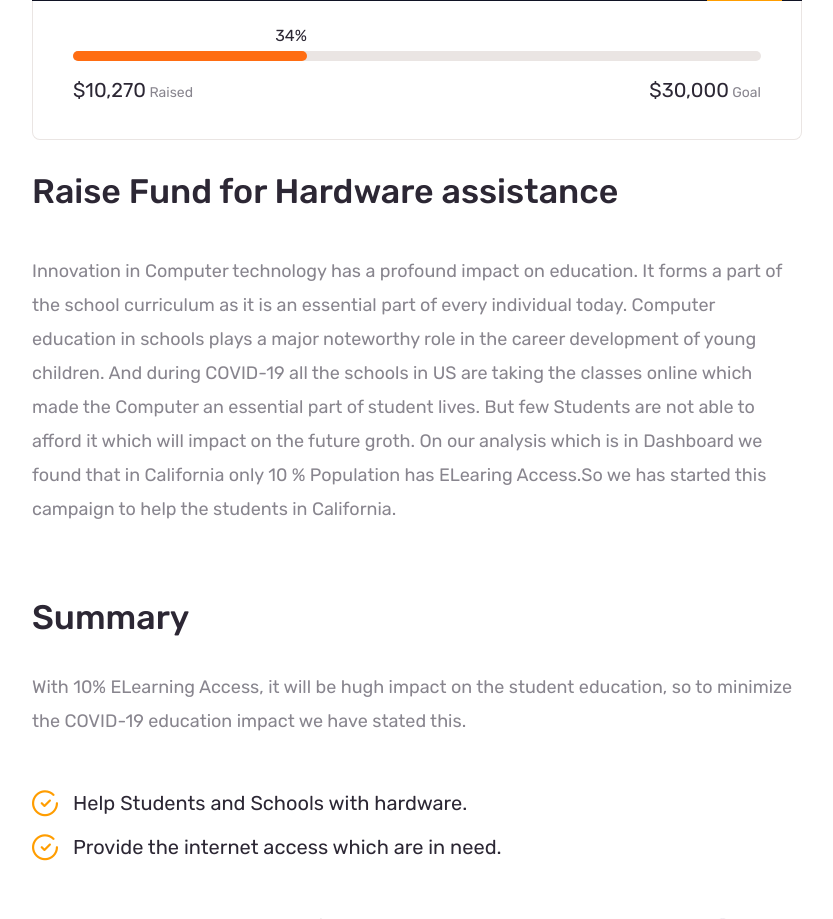
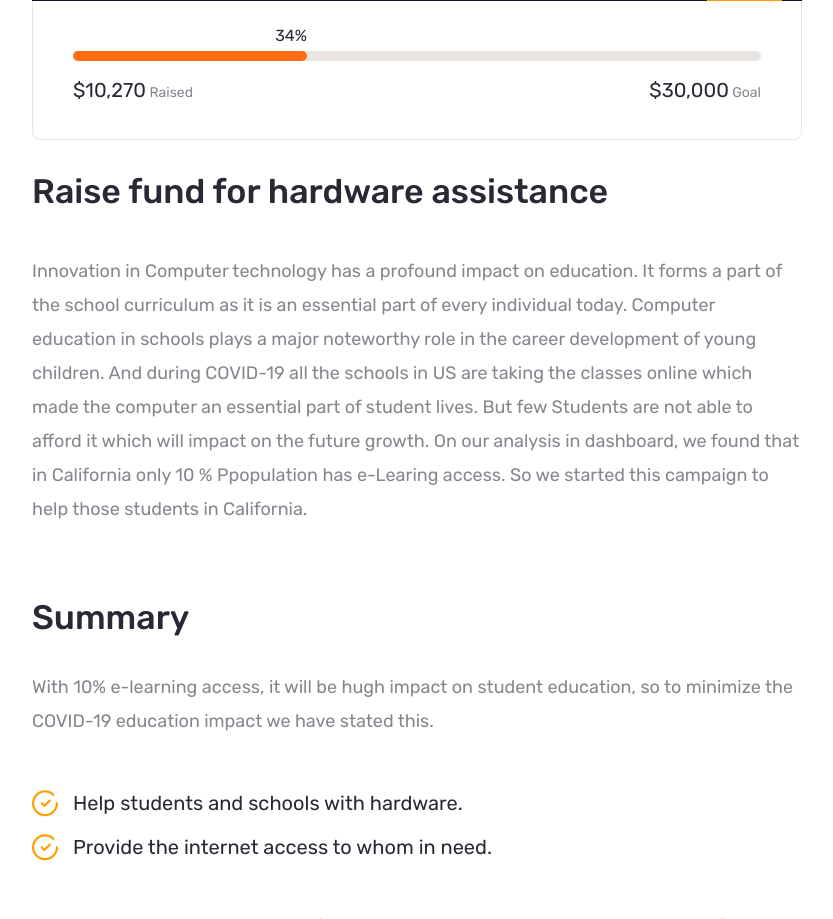
Before and after one commit to cn-sarah/hackathon21_website, a Flask app: page /campaign-details in a window 1280 px wide. Shown: the part 1361-2280 px from the top of the page, without its empty margins (23-856 px from the left). Run offline with Flask 2, Linux system fonts and the light colour scheme; some libraries are stand-ins or nearby versions; some web fonts are replaced.

Commit message:
correct typos on the page

```diff
--- a/templates/campaign-details.html
+++ b/templates/campaign-details.html
@@ -115,12 +115,12 @@
                                 </div>
                             </div>
                             <div class="campaign-details__text-box">
-                                <h3>Raise Fund for Hardware assistance</h3>
-                                <p class="campaign-details__text">Innovation in Computer technology has a profound impact on education. It forms a part of the school curriculum as it is an essential part of every individual today.  Computer education in schools plays a major noteworthy role in the career development of young children. And during COVID-19 all the schools in US are taking the classes online which made the Computer an essential part of student lives. But few Students are not able to afford it which will impact on the future groth. On our analysis which is in Dashboard we found that in California only 10 % Population has ELearing Access.So we has started this campaign to help the students in California.</p>
+                                <h3>Raise fund for hardware assistance</h3>
+                                <p class="campaign-details__text">Innovation in Computer technology has a profound impact on education. It forms a part of the school curriculum as it is an essential part of every individual today.  Computer education in schools plays a major noteworthy role in the career development of young children. And during COVID-19 all the schools in US are taking the classes online which made the computer an essential part of student lives. But few Students are not able to afford it which will impact on the future growth. On our analysis in dashboard, we found that in California only 10 % Ppopulation has e-Learing access. So we started this campaign to help those students in California.</p>
                             </div>
                             <div class="campaign-details__summary">
                                 <h3 class="campaign-details__summary-title">Summary</h3>
-                                <p class="campaign-details__summary-text">With 10% ELearning Access, it will be hugh impact on the student education, so to minimize the COVID-19 education impact we have stated this.</p>
+                                <p class="campaign-details__summary-text">With 10% e-learning access, it will be hugh impact on student education, so to minimize the COVID-19 education impact we have stated this.</p>
                                 <div class="campaign-details__summary-list">
                                     <ul class="list-unstyled">
                                         <li>
@@ -128,7 +128,7 @@
                                                 <span class="icon-confirmation"></span>
                                             </div>
                                             <div class="campaign-details__summary-content">
-                                                <p>Help Students and Schools with hardware.</p>
+                                                <p>Help students and schools with hardware.</p>
                                             </div>
                                         </li>
                                         <li>
@@ -136,7 +136,7 @@
                                                 <span class="icon-confirmation"></span>
                                             </div>
                                             <div class="campaign-details__summary-content">
-                                                <p>Provide the internet access which are in need.</p>
+                                                <p>Provide the internet access to whom in need.</p>
                                             </div>
                                         </li>
                                     </ul>
```
